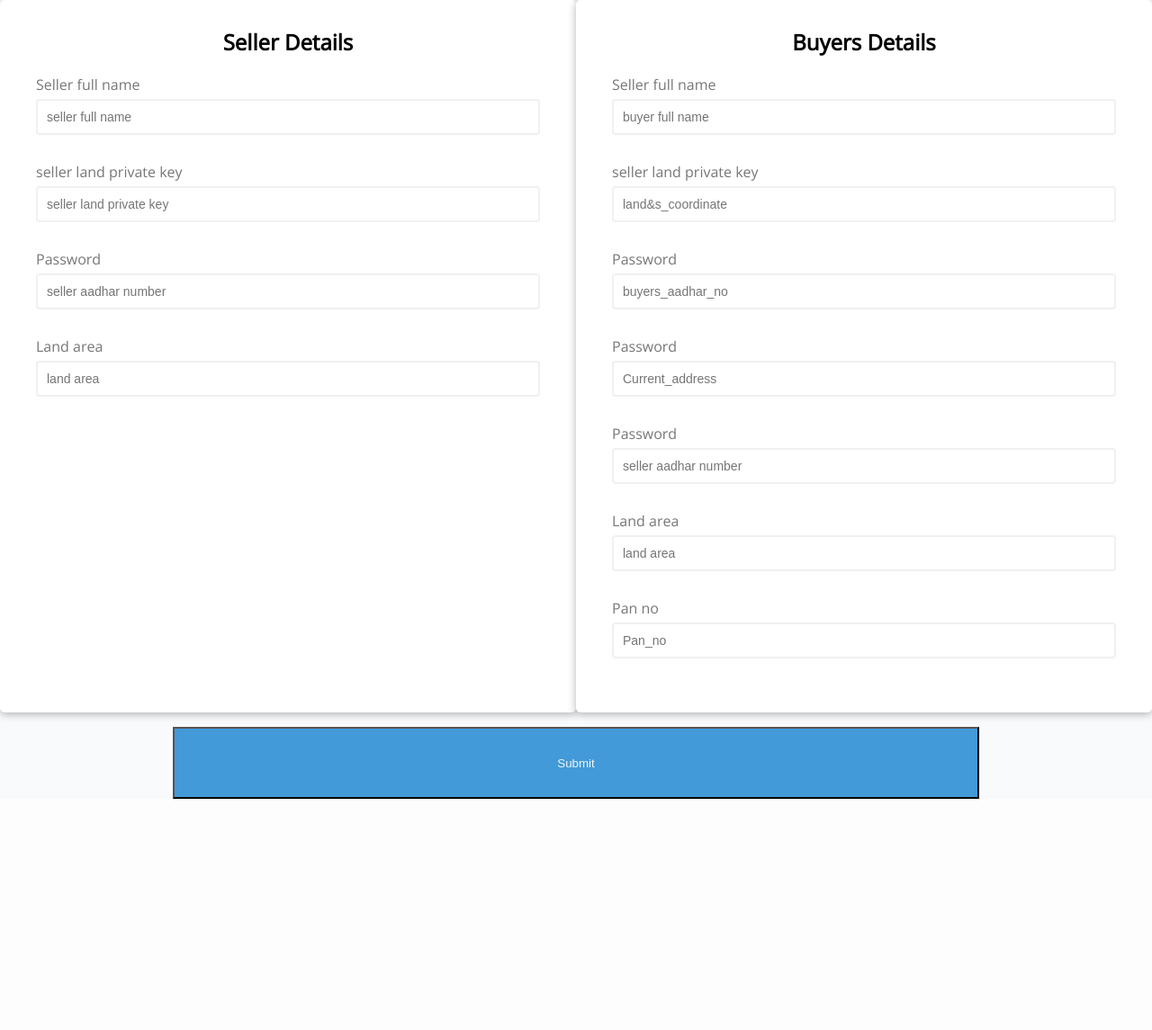
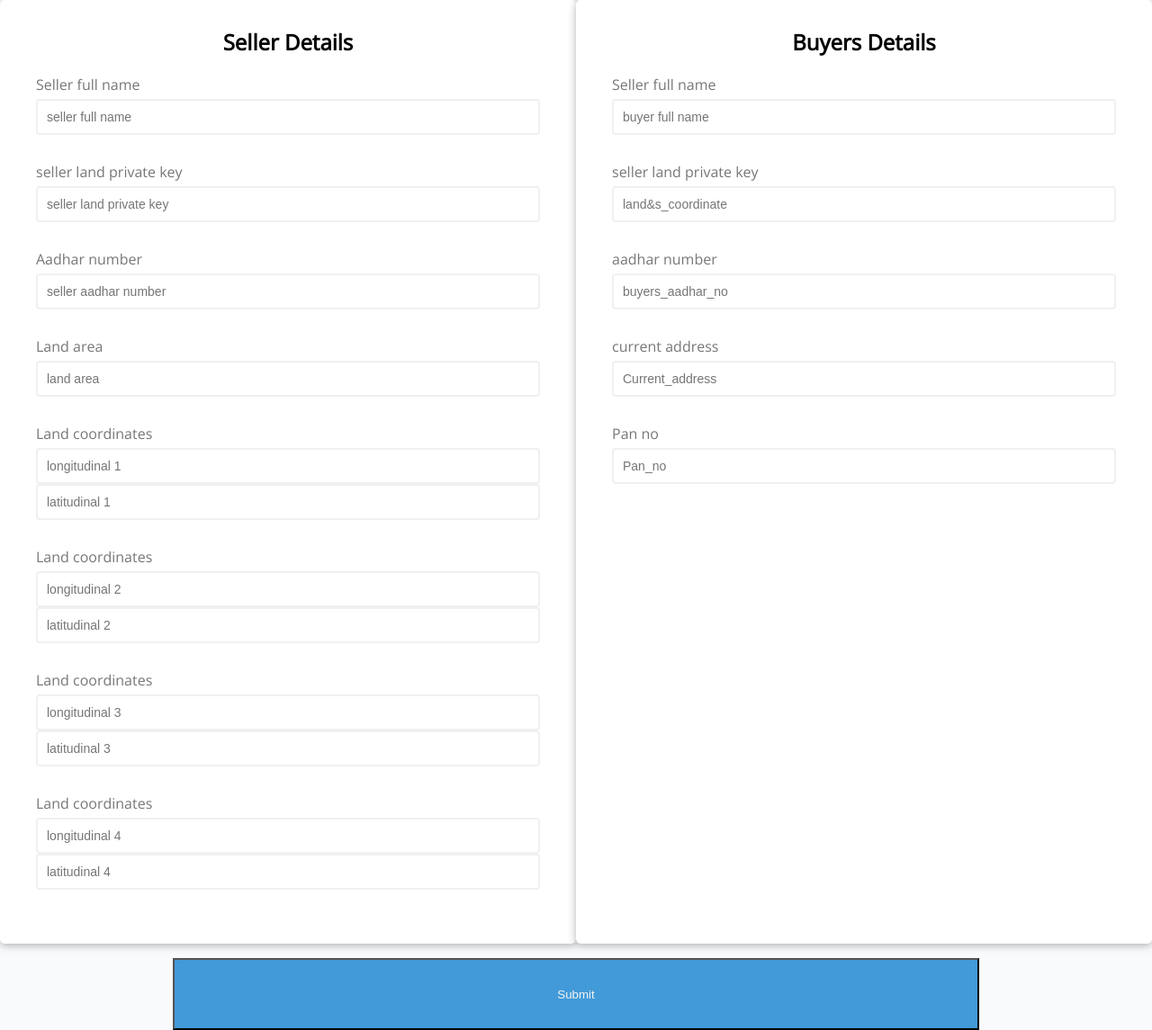
Before and after one commit to arjunk00/prop_regi, a Django app: template templates/buyer_seller_detail_entry.html in a window 1280 px wide. Shown: the whole page at 90% size. Before the commit the page ends 888 px from the top, so only its background shows below. Run offline with Django 4.2, Linux system fonts and the light colour scheme; the template is opened without the code that fills it, so the values that code supplies are empty.

Commit message:
detail entry improvement

```diff
--- a/static/css_files/buyer_seller_detail_entry.css
+++ b/static/css_files/buyer_seller_detail_entry.css
@@ -19,6 +19,8 @@ body {
     min-height: 100vh;
     margin: 0;
 }
+
+
 
 .main{
     display: flex;
--- a/templates/buyer_seller_detail_entry.html
+++ b/templates/buyer_seller_detail_entry.html
@@ -26,13 +26,37 @@
                     <small>Error message</small>
                 </div>
                 <div class="form-control">
-                    <label for="seller_aadhar_no">Password</label>
+                    <label for="seller_aadhar_no">Aadhar number</label>
                     <input type="number" id="seller_aadhar_no" placeholder="seller aadhar number" />
                     <small>Error message</small>
                 </div>
                 <div class="form-control">
                     <label for="land_area">Land area</label>
                     <input type="text" id="land_area" placeholder="land area" />
+                    <small>Error message</small>
+                </div>
+                <div class="form-control">
+                    <label for="land_coordinates">Land coordinates</label>
+                    <input type="text" id="land_coordinates" placeholder="longitudinal 1" />
+                    <input type="text" id="land_coordinates" placeholder="latitudinal 1" />
+                    <small>Error message</small>
+                </div>
+                <div class="form-control">
+                    <label for="land_coordinates">Land coordinates</label>
+                    <input type="text" id="land_coordinates" placeholder="longitudinal 2" />
+                    <input type="text" id="land_coordinates" placeholder="latitudinal 2" />
+                    <small>Error message</small>
+                </div>
+                <div class="form-control">
+                    <label for="land_coordinates">Land coordinates</label>
+                    <input type="text" id="land_coordinates" placeholder="longitudinal 3" />
+                    <input type="text" id="land_coordinates" placeholder="latitudinal 3" />
+                    <small>Error message</small>
+                </div>
+                <div class="form-control">
+                    <label for="land_coordinates">Land coordinates</label>
+                    <input type="text" id="land_coordinates" placeholder="longitudinal 4" />
+                    <input type="text" id="land_coordinates" placeholder="latitudinal 4" />
                     <small>Error message</small>
                 </div>
                 <!-- <button type="submit">Submit</button> -->
@@ -54,23 +78,13 @@
                     <small>Error message</small>
                 </div>
                 <div class="form-control">
-                    <label for="buyers_aadhar_no">Password</label>
+                    <label for="buyers_aadhar_no">aadhar number</label>
                     <input type="number" id="buyers_aadhar_no" placeholder="buyers_aadhar_no" />
                     <small>Error message</small>
                 </div>
                 <div class="form-control">
-                    <label for="Current_address">Password</label>
+                    <label for="Current_address">current address</label>
                     <input type="text" id="Current_address" placeholder="Current_address" />
-                    <small>Error message</small>
-                </div>
-                <div class="form-control">
-                    <label for="seller_aadhar_no">Password</label>
-                    <input type="number" id="seller_aadhar_no" placeholder="seller aadhar number" />
-                    <small>Error message</small>
-                </div>
-                <div class="form-control">
-                    <label for="land_area">Land area</label>
-                    <input type="text" id="land_area" placeholder="land area" />
                     <small>Error message</small>
                 </div>
                 <div class="form-control">
--- a/templates/landofficerloginpage.html
+++ b/templates/landofficerloginpage.html
@@ -5,13 +5,13 @@
 <head>
   <meta charset="utf-8">
   <title>Login page</title>
-  <link rel="stylesheet" href="/static/css_files/landofficerloginpage.css">
+  <link rel="stylesheet" href="../static/css_files/landofficerloginpage.css">
 </head>
 
 <body>
   <div class="center">
     <h1>Login</h1>
-    <form method="get" action="/templates/buyer_seller_detail_entry.html">
+    <form method="get" action="buyer_seller_detail_entry.html">
       <div class="txt_field">
         <input type="text" required>
         <span></span>
```
